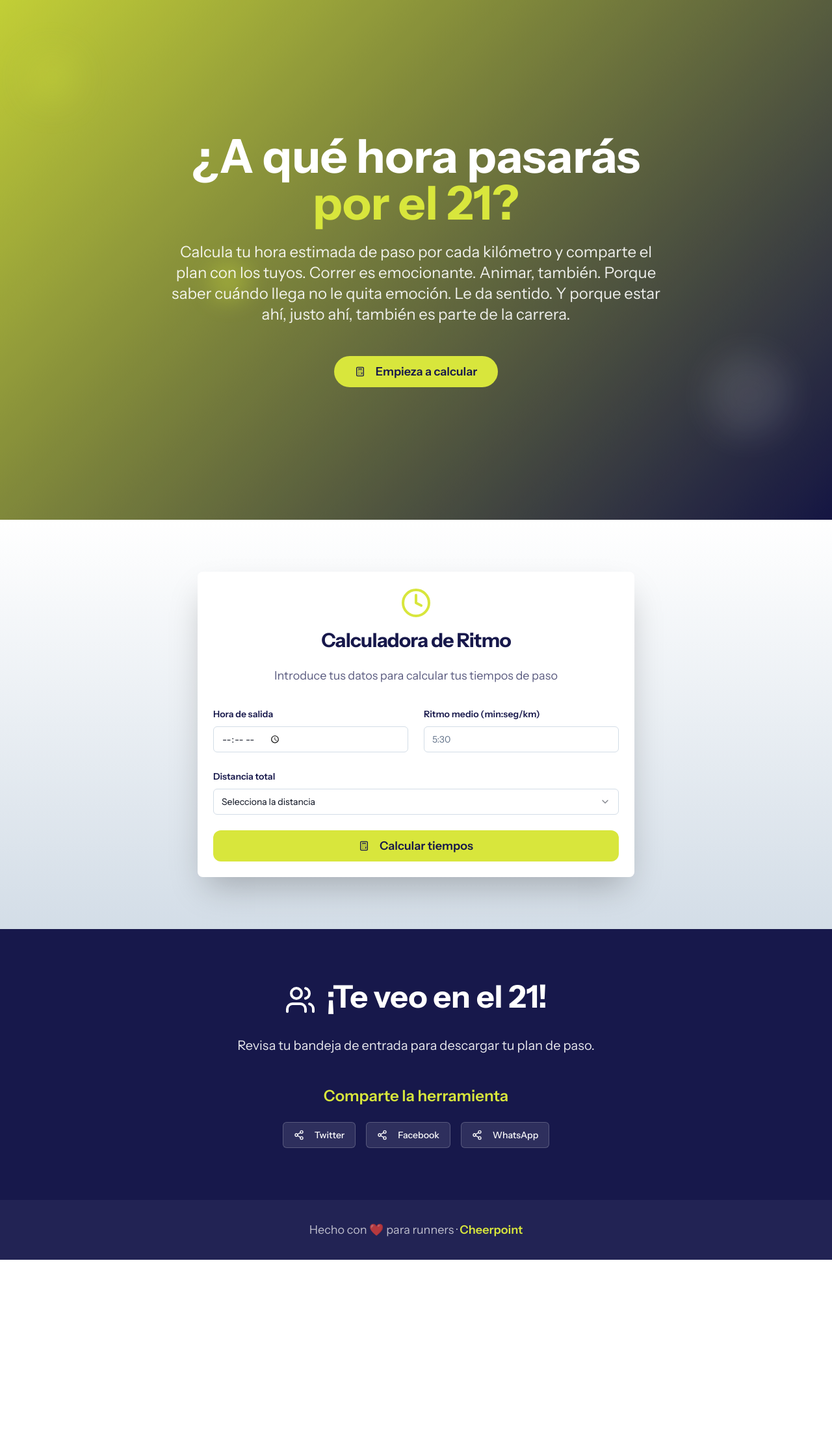
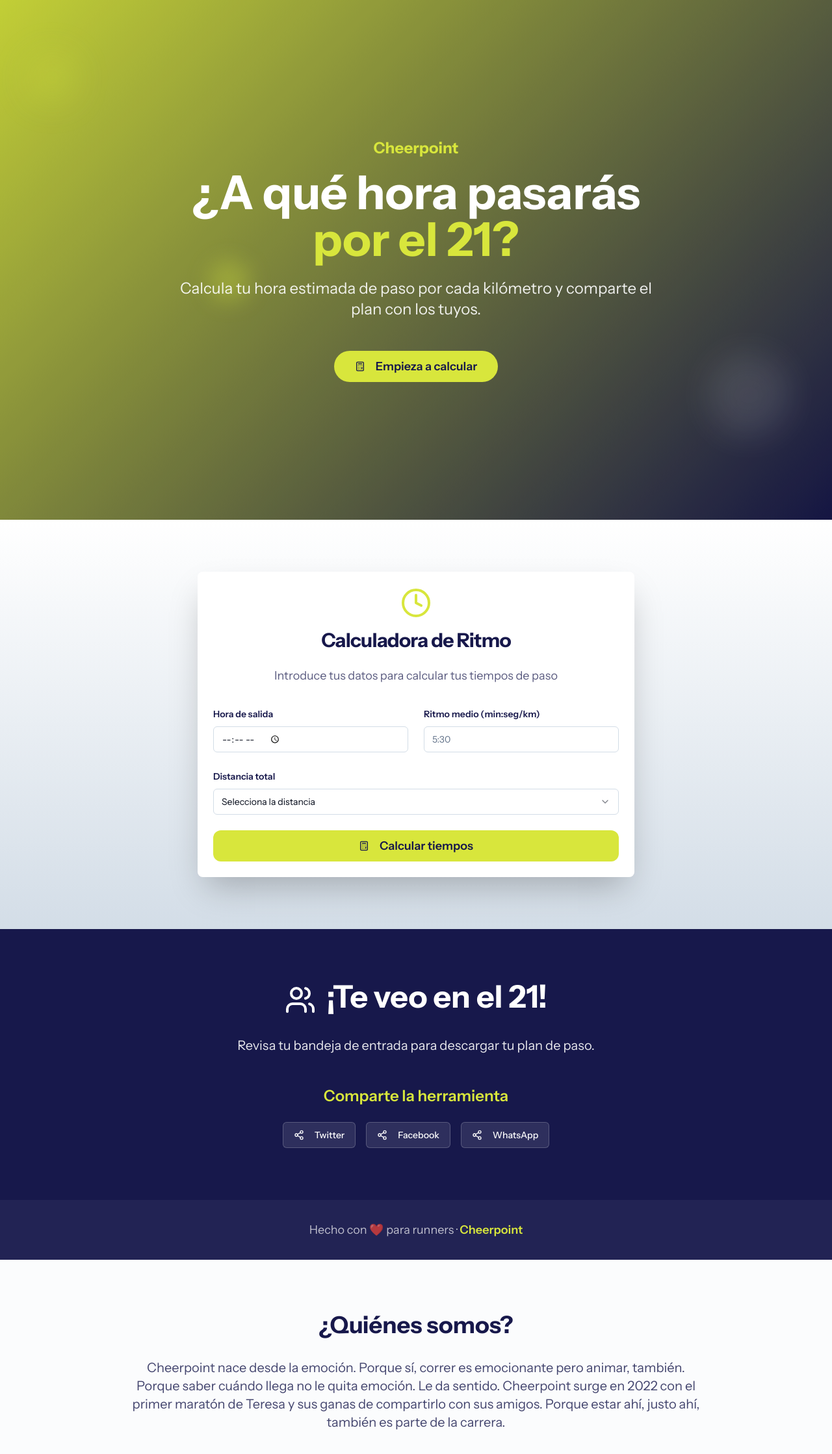
Before and after one commit to teresasilla16/cheerpoint-pace-planner, a React (Vite) app: page / in a window 1280 px wide. Shown: the top 2238 px of the page at 65% size. Before the commit the page ends 1939 px from the top, so only its background shows below. Built offline with nearby package versions, Linux system fonts and the light colour scheme.

Commit message:
Refactor: Update Hero and add "About Us" section
- Updated the Hero section to display only the project name and removed the subtitle.
- Added an "About Us" section with the specified content.

```diff
--- /dev/null
+++ b/src/components/AboutSection.tsx
@@ -0,0 +1,19 @@
+
+const AboutSection = () => {
+  return (
+    <section className="py-20 bg-cheerpoint-gray/10">
+      <div className="container mx-auto px-4">
+        <div className="max-w-4xl mx-auto text-center">
+          <h2 className="text-3xl md:text-4xl font-bold text-cheerpoint-navy mb-8">
+            ¿Quiénes somos?
+          </h2>
+          <p className="text-lg md:text-xl text-cheerpoint-navy/80 leading-relaxed">
+            Cheerpoint nace desde la emoción. Porque sí, correr es emocionante pero animar, también. Porque saber cuándo llega no le quita emoción. Le da sentido. Cheerpoint surge en 2022 con el primer maratón de Teresa y sus ganas de compartirlo con sus amigos. Porque estar ahí, justo ahí, también es parte de la carrera.
+          </p>
+        </div>
+      </div>
+    </section>
+  );
+};
+
+export default AboutSection;
--- a/src/components/HeroSection.tsx
+++ b/src/components/HeroSection.tsx
@@ -11,13 +11,16 @@ const HeroSection = ({ onScrollToCalculator }: HeroSectionProps) => {
     <section className="gradient-hero min-h-screen flex items-center justify-center relative overflow-hidden">
       <div className="absolute inset-0 bg-black/10"></div>
       <div className="container mx-auto px-4 text-center relative z-10 animate-fade-in">
+        <div className="text-cheerpoint-lime text-xl md:text-2xl font-bold mb-4">
+          Cheerpoint
+        </div>
         <h1 className="text-5xl md:text-7xl font-bold text-white mb-6 leading-tight">
           ¿A qué hora pasarás
           <br />
           <span className="text-cheerpoint-lime">por el 21?</span>
         </h1>
         <p className="text-xl md:text-2xl text-white/90 mb-12 max-w-3xl mx-auto leading-relaxed">
-          Calcula tu hora estimada de paso por cada kilómetro y comparte el plan con los tuyos. Correr es emocionante. Animar, también. Porque saber cuándo llega no le quita emoción. Le da sentido. Y porque estar ahí, justo ahí, también es parte de la carrera.
+          Calcula tu hora estimada de paso por cada kilómetro y comparte el plan con los tuyos.
         </p>
         <Button
           onClick={onScrollToCalculator}
--- a/src/pages/Index.tsx
+++ b/src/pages/Index.tsx
@@ -1,4 +1,3 @@
-
 import { useState } from "react";
 import { toast } from "@/hooks/use-toast";
 import HeroSection from "@/components/HeroSection";
@@ -6,6 +5,7 @@ import CalculatorSection from "@/components/CalculatorSection";
 import ResultsSection from "@/components/ResultsSection";
 import DownloadFormSection from "@/components/DownloadFormSection";
 import ThanksSection from "@/components/ThanksSection";
+import AboutSection from "@/components/AboutSection";
 
 interface PaceCalculation {
   km: number;
@@ -161,6 +161,8 @@ const Index = () => {
       />
 
       <ThanksSection onShareOnSocial={shareOnSocial} />
+
+      <AboutSection />
     </div>
   );
 };
```
